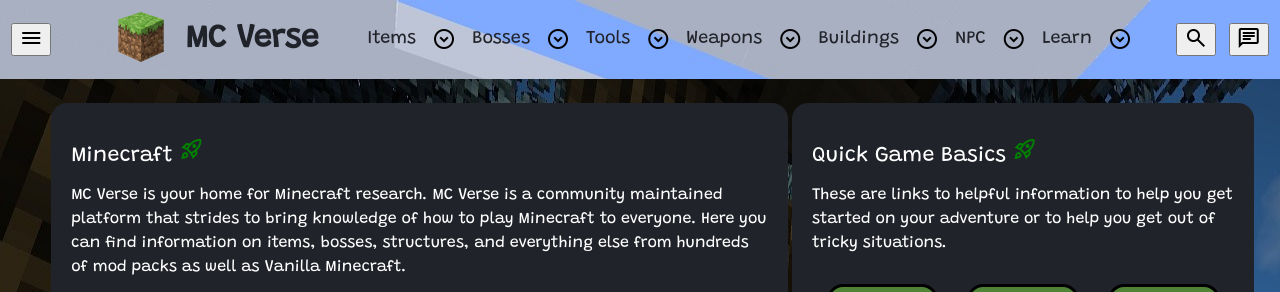
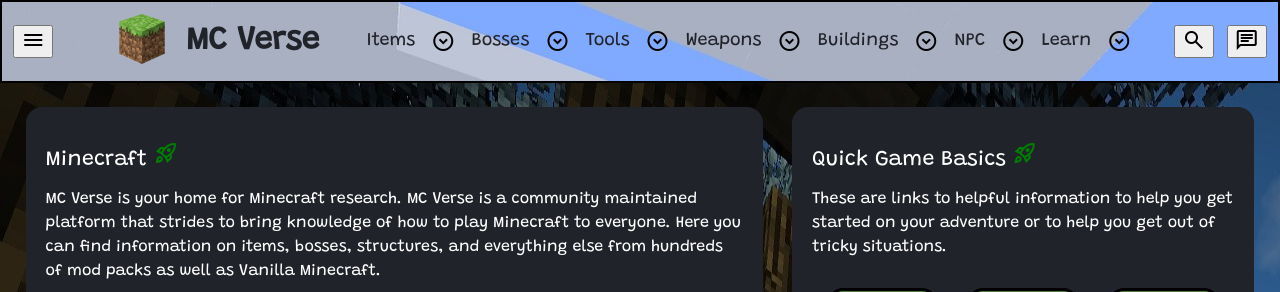
Before and after one commit to captcrunchjr/MC-Verse, a plain HTML site: page index.html in a window 1280 px wide. Shown: the top 292 px of the page. Drawn offline with nearby package versions, Linux system fonts and the light colour scheme.

Commit message:
Added border to toolbar which improves conhesion
Added border to toolbar which improves conhesion

```diff
--- a/main.css
+++ b/main.css
@@ -76,12 +76,10 @@ body {
 
     .page-content-left {
         max-width: 60%;
-        margin-left: 2vw;
-        margin-right: 2
+        margin-right: 2vw;
     }
 
     .page-content-right {
-         margin-left: 5vw;
         margin-right: 2vw;
     }
 
--- a/toolbar.css
+++ b/toolbar.css
@@ -87,6 +87,10 @@
         column-gap: 0;
     }
 
+    #toolbar-page {
+        border: solid 2px black;
+    }
+
 }
 @media (max-width: 1099px) {
     .mainnav {
@@ -97,6 +101,10 @@
         justify-content: center;
         align-items: center;
         column-gap: 0;
+    }
+
+    #toolbar-page {
+        border: solid 2px black;
     }
 }
 
```
